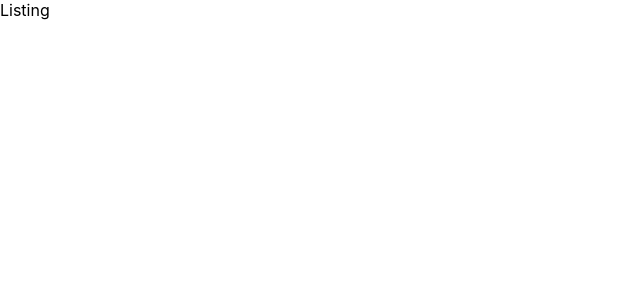
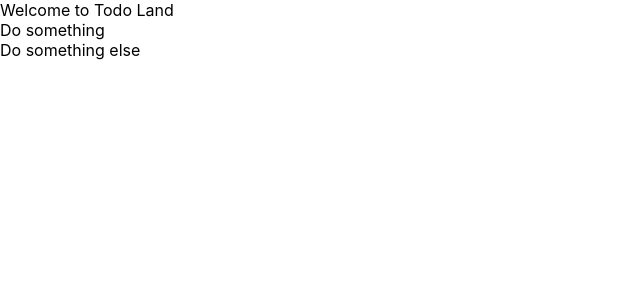
Before and after one commit to himanshu-tiwari/todo-list-react, a React (Create React App) app: page / in a window 1280 px wide. Shown: the top 300 px of the page, without its empty margins (0-640 px from the left). Built offline with nearby package versions, Linux system fonts and the light colour scheme.

Commit message:
Set up the listing

```diff
--- /dev/null
+++ b/src/Components/Listing/TodoCard/index.js
@@ -0,0 +1,12 @@
+import React from 'react';
+import './index.scss';
+
+const TodoCard = (props) => {
+    return(
+        <div className="todo-card">
+            { props.content }
+        </div>
+    )
+};
+
+export default TodoCard;
--- a/src/Components/Listing/index.js
+++ b/src/Components/Listing/index.js
@@ -1,6 +1,8 @@
 import React, { Component } from 'react';
 import './index.scss';
 import AddTodo from '../AddTodo';
+import { connect } from 'react-redux';
+import TodoCard from './TodoCard';
 
 class Listing extends Component {
     state = {};
@@ -8,11 +10,23 @@ class Listing extends Component {
     render() {
         return(
             <div className="listing">
+                Welcome to Todo Land
                 <AddTodo />
-                Listing
+
+                {
+                    this.props.todos.length > 0
+                    ? this.props.todos.map(todo => <TodoCard {...todo} />)
+                    : 'All clear here. Have a nice day :)'
+                }
             </div>
         )
     }
 }
 
-export default Listing;
+const mapStateToProps = (state) => {
+    return {
+        todos: state.todos.todos
+    };
+};
+
+export default connect(mapStateToProps)(Listing);
```
Also changed, not shown: src/Components/Listing/TodoCard/index.scss (added).
